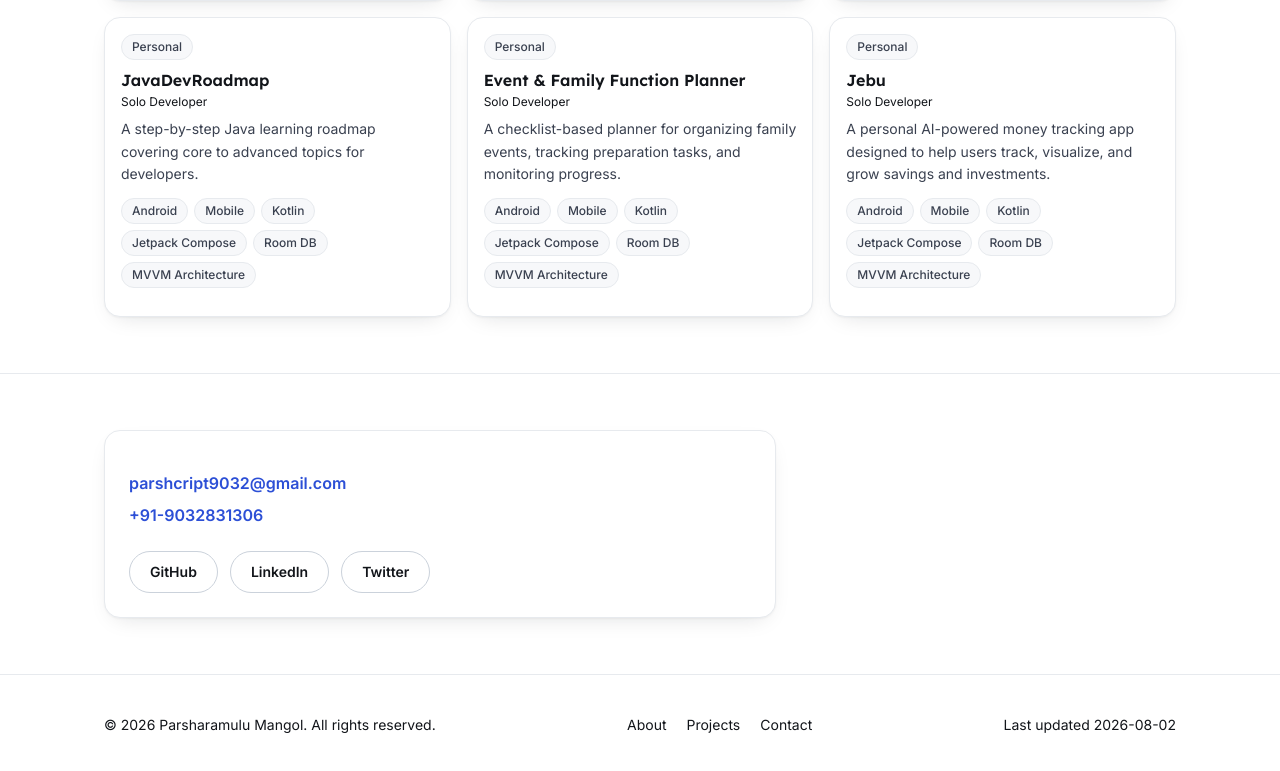
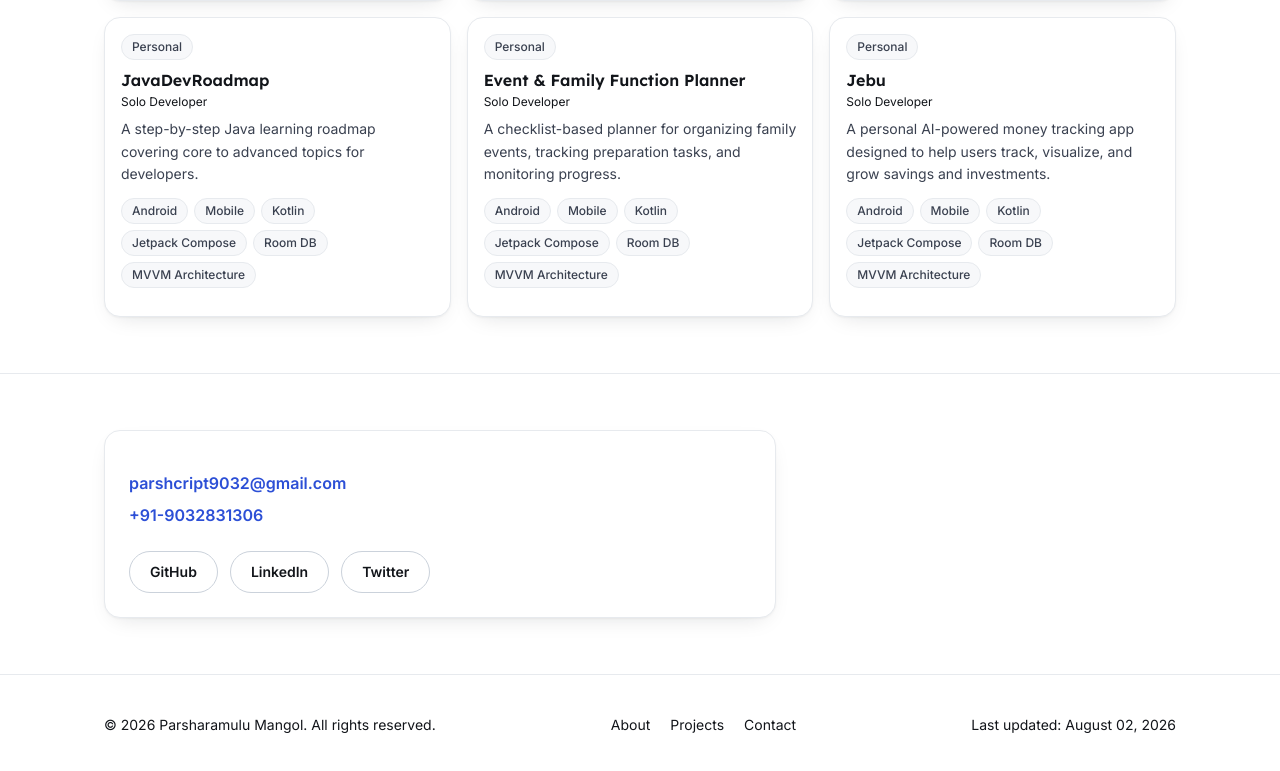
Before and after one commit to Parsha9032/ParshaPortfolio, a Next.js app: page / in a window 1280 px wide. Shown: the part 953-1724 px from the top of the page. Built offline with nearby package versions, Linux system fonts and the light colour scheme; no server answers.

Commit message:
feat: updated footer Last updated info

```diff
--- a/next.config.js
+++ b/next.config.js
@@ -1,8 +1,28 @@
 /** @type {import('next').NextConfig} */
+const { execSync } = require('child_process');
 const repoName = process.env.GITHUB_REPOSITORY?.split('/')[1] ?? '';
 const isGitHubPages = process.env.GITHUB_ACTIONS === 'true';
 const basePath = isGitHubPages && repoName ? `/${repoName}` : '';
 const assetPrefix = isGitHubPages && repoName ? `/${repoName}/` : '';
+
+function getGitLastUpdated() {
+  try {
+    const isoDate = execSync('git log -1 --format=%cI', {
+      encoding: 'utf8',
+      stdio: ['ignore', 'pipe', 'pipe'],
+    }).trim();
+
+    if (!isoDate) {
+      return null;
+    }
+
+    return isoDate.slice(0, 10);
+  } catch (error) {
+    return null;
+  }
+}
+
+const lastUpdated = getGitLastUpdated();
 
 const nextConfig = {
   // Static HTML export -> outputs to the `out/` directory.
@@ -14,6 +34,7 @@ const nextConfig = {
   assetPrefix,
   env: {
     BASE_PATH: basePath,
+    NEXT_PUBLIC_LAST_UPDATED: lastUpdated,
   },
   images: {
     // next/image's default optimizer requires a server; disable it for
--- a/src/components/Footer.jsx
+++ b/src/components/Footer.jsx
@@ -1,5 +1,20 @@
 import Link from 'next/link';
 import site from '../../data/site.json';
+
+const lastUpdated = process.env.NEXT_PUBLIC_LAST_UPDATED || site.resumeLastUpdated;
+
+function formatDate(dateString) {
+  try {
+    const date = new Date(dateString);
+    return new Intl.DateTimeFormat('en-US', {
+      year: 'numeric',
+      month: 'long',
+      day: '2-digit',
+    }).format(date);
+  } catch (error) {
+    return dateString;
+  }
+}
 
 export default function Footer() {
   const year = new Date().getFullYear();
@@ -21,7 +36,7 @@ export default function Footer() {
             Contact
           </Link>
         </nav>
-        <p>Last updated {site.resumeLastUpdated}</p>
+        <p>Last updated: {formatDate(lastUpdated)}</p>
       </div>
     </footer>
   );
```
Also changed, not shown: src/lib/getLastUpdated.js (added, +18 -0 lines).
